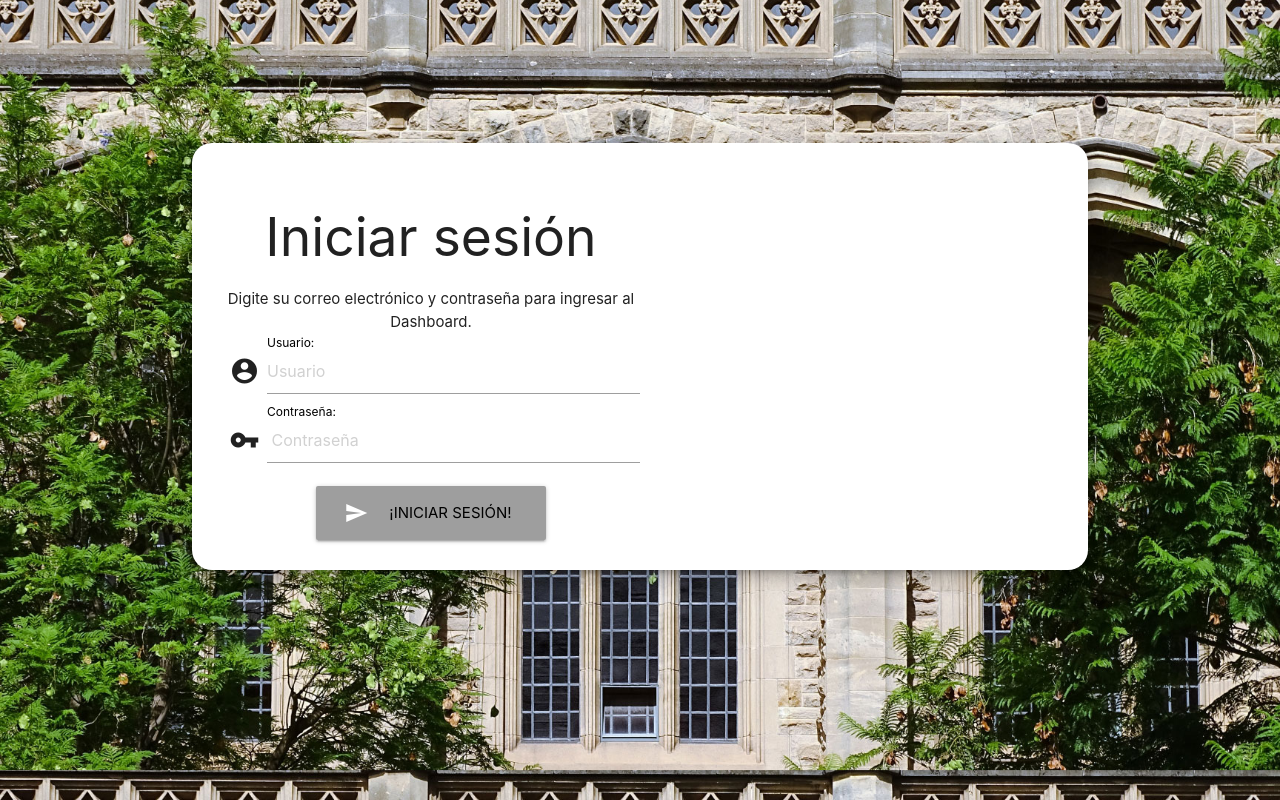
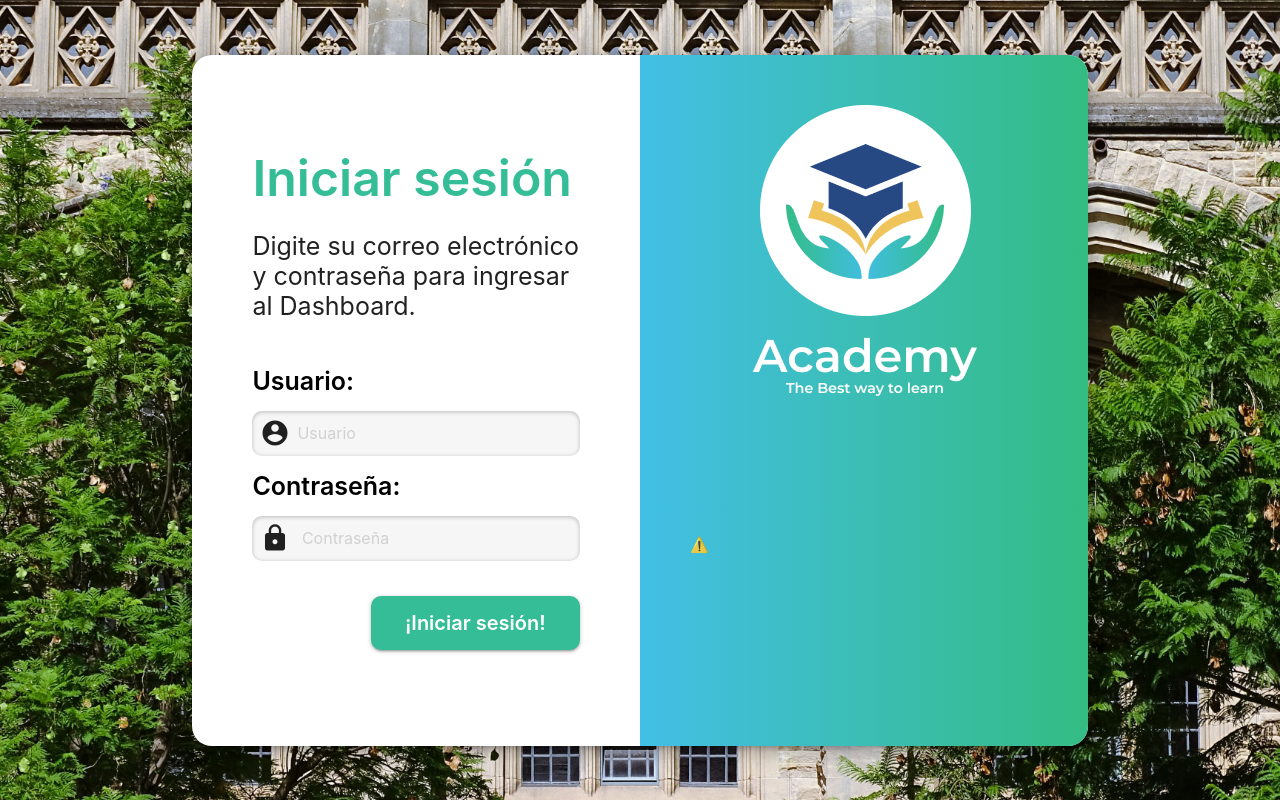
Before and after one commit to elmasgaminoso/academy, a PHP site: page /Iniciarsesion.php in a window 1280 px wide. Run offline with PHP 8.4, Linux system fonts and the light colour scheme; some libraries are stand-ins or nearby versions.

Commit message:
Ajuste inicio de session

```diff
--- a/Css/1.css
+++ b/Css/1.css
@@ -1,3 +1,6 @@
+html{
+    height: 100%;
+}
 .logging{
     background-image: url("../img/Iniciar-sesion.jpg");
 
@@ -9,6 +12,15 @@
 }
 .logo_sysdatec{
     display: flex;
+}
+.logocaja{
+    background: linear-gradient(90deg, #42BFE6 0%, #34BC83 100%);
+    height: 100%;
+    display: flex;
+    flex-wrap: wrap;
+    justify-content: center;
+    border-radius:  0 20px 20px 0;
+    padding: 50px!important;
 }
 .sysdatec{
     margin: auto 0;
@@ -77,12 +89,65 @@
     background-position: center center;
     display: flex;
     align-items: center;
-    height: 713px;
+    height: 100%;
 }
 .sesion_contenedor{
     border-radius: 20px;
-    padding: 30px;
 }
 .sesion_contenedor .row{
     margin-bottom: 0;
 }
+lottie-player{
+    margin: -50px 0 -50px 0;
+}
+.cajainicio{
+    display: flex;
+}
+.formulario{
+    display: flex;
+    justify-content: center;
+    align-items: center;
+    padding: 0 8%!important;
+}
+.formulario h2{
+    margin: 0;
+    text-align: left;
+    color: #35BD98;
+    font-size: 50px;
+    font-weight: 600;
+}
+.formulario p{
+    font-size: 25px;
+    text-align: left;
+    line-height: 30px;
+    padding-bottom: 20px
+}
+.btninicio{
+    background-color: #35BD98;
+    border-radius: 10px;
+    text-transform: none;
+    font-size: 20px;
+    margin-top: 20px;
+}
+.btninicio input{
+    color: white;
+    font-weight: 600;
+}
+.campos{
+    font-weight: 600;
+    font-size: 20px;
+    margin: 0;
+    padding: 0!important;
+}
+.field{
+    background: #F6F6F6;
+    border-radius: 10px;
+    box-shadow: inset 0px 1px 4px rgb(0 0 0 / 25%);
+}
+.field input{
+    margin-bottom: 0!important;
+    border: 0!important;
+}
+.input-field .prefix.active {
+    color: #35bd98!important;
+}
--- a/Iniciarsesion.php
+++ b/Iniciarsesion.php
@@ -12,26 +12,31 @@
   </head>
   <body class="fondo_inicio">
   <div class="container center white z-depth-3 sesion_contenedor">
-    <div class="row">
-      <div class="col l6">
+    <div class="row cajainicio">
+      <div class="col l6 formulario">
 	   <form  method="post" action="">
       <div class="row">
         <h2>Iniciar sesión</h2>
         <p>Digite su correo electrónico y contraseña para ingresar al Dashboard. </p>
-        <div class="input-field">
+        <p class="black-text campos">Usuario:</p>
+        <div class="input-field field">
            <i class="material-icons prefix">account_circle</i>
           <input placeholder="Usuario" id="first_name" type="text" class="validate black-text" name="usuario">
-          <label for="first_name" class="black-text">Usuario:</label>
         </div>
-		  <div class="input-field ">
-           <i class="material-icons prefix">vpn_key</i>
+        <p class="black-text campos">Contraseña:</p>
+		  <div class="input-field field">
+           <i class="material-icons prefix">lock</i>
           <input placeholder=" Contraseña " id="first_name" type="password" class="validate black-text" name="clave">
-          <label for="first_name" class="black-text">Contraseña:</label>
         </div>
-		  <div class=" center">
-        <a class="waves-effect waves-light btn-large shake-slow grey"><i class="material-icons left  ">send</i><input type="submit" value="¡Iniciar sesión!" name="buscar"></input></a>
+		  <div class=" right">
+        <a class="waves-effect waves-light btn-large shake-slow btninicio"><input type="submit" value="¡Iniciar sesión!" name="buscar"></input></a>
       </div>
       </div>
+    </div>
+    <div class="col l6 logocaja">
+      <img class="responsive-img" src="img/Logo.png">
+      <script src="https://unpkg.com/@lottiefiles/lottie-player@latest/dist/lottie-player.js"></script>
+      <lottie-player src="https://assets8.lottiefiles.com/packages/lf20_fq7pwzey.json"  background="transparent"  speed="1"  style="width: 400px; height: 400px;"  loop autoplay></lottie-player>
     </div>
   </div>
 </div>
```
Also changed, not shown: img/Logo.png (added).
